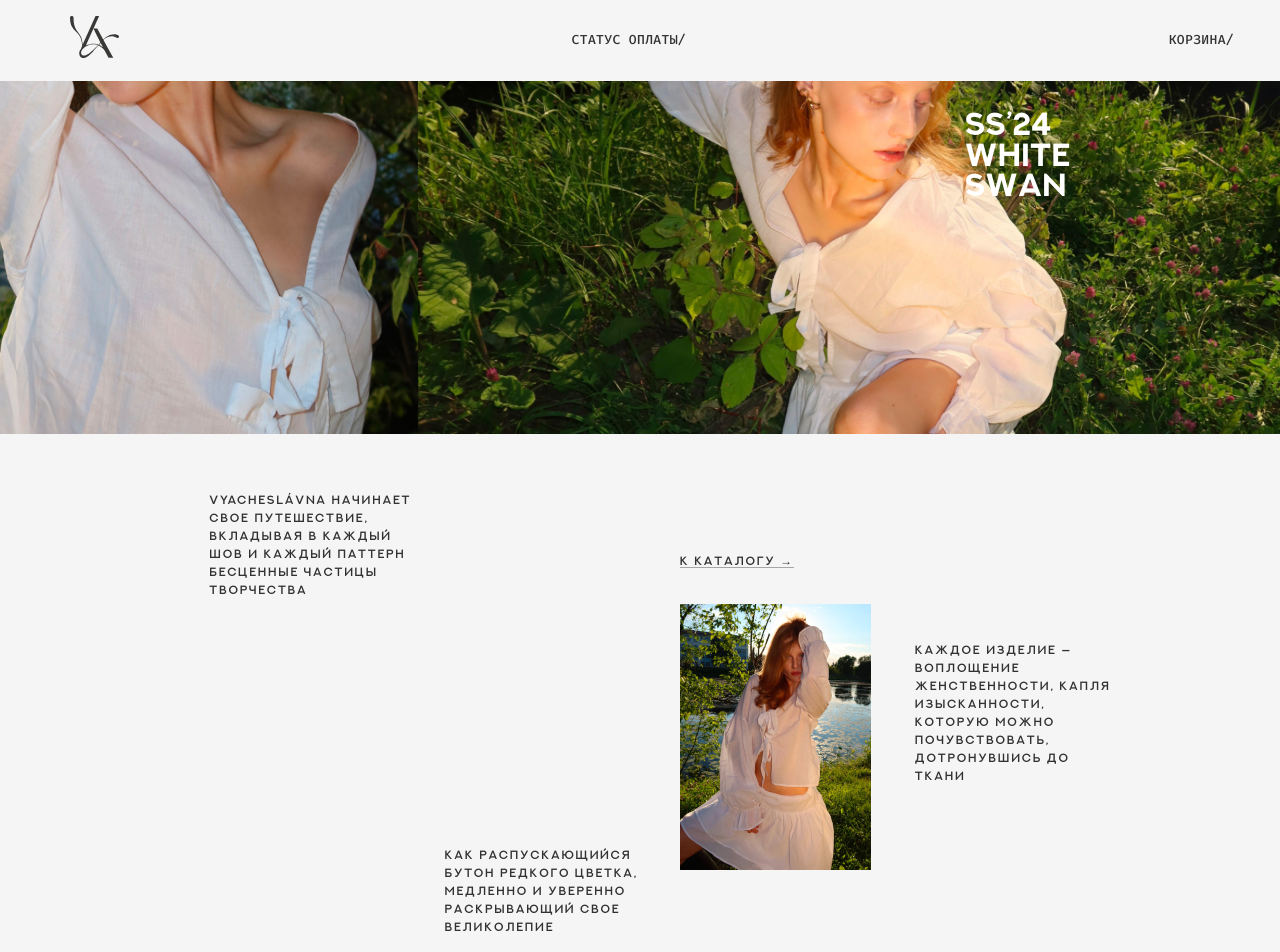
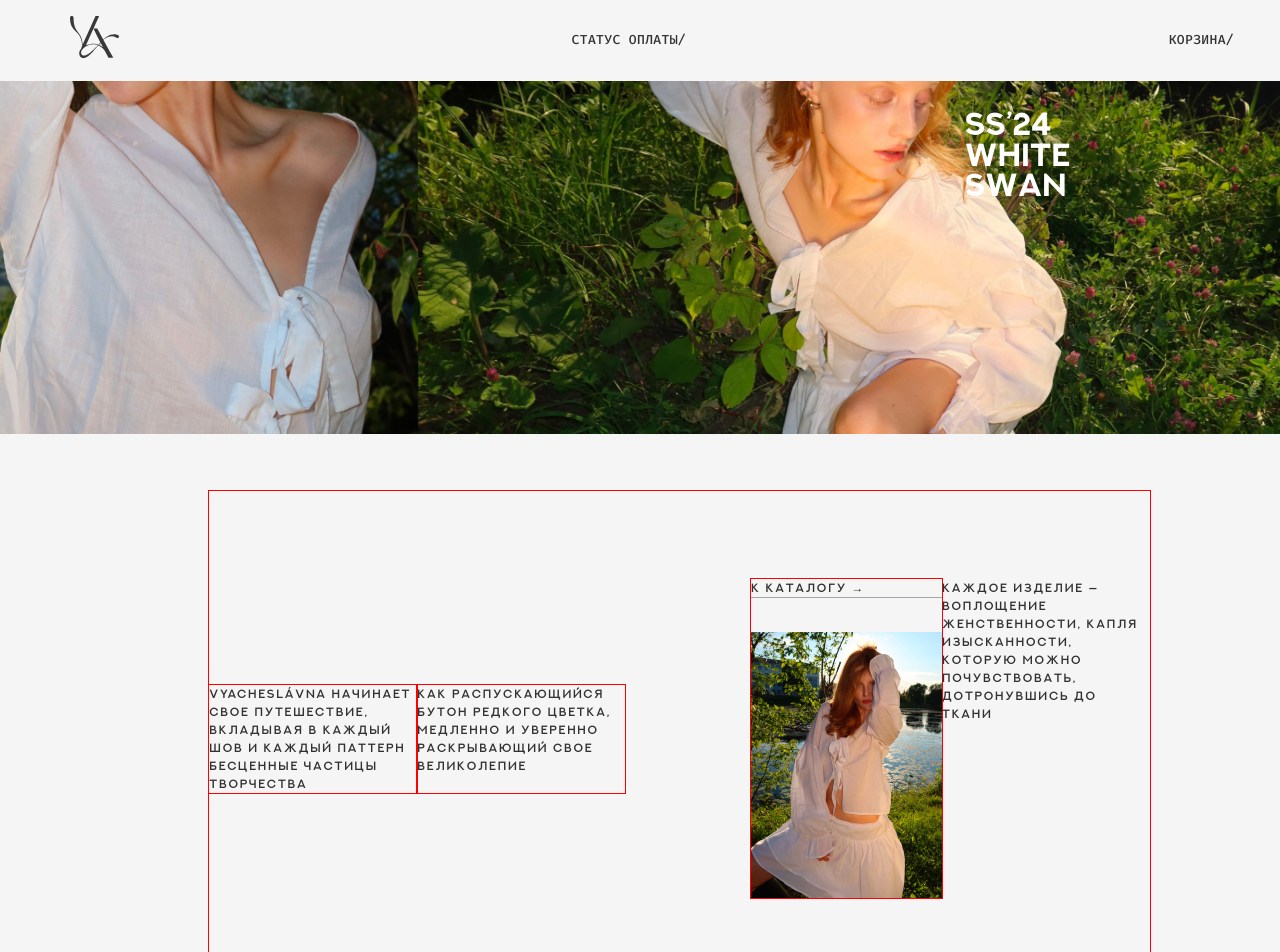
Before and after one commit to yahty01/clothing-store, a React (Create React App) app: page / in a window 1280 px wide. Shown: the top 952 px of the page. Built offline with nearby package versions, Linux system fonts and the light colour scheme; no server answers; the database is empty.

Commit message:
ref: Шрифты

```diff
--- a/src/components/footer/Footer.tsx
+++ b/src/components/footer/Footer.tsx
@@ -29,7 +29,10 @@ export const Footer = (props: Props) => {
 };
 
 const StyledFooter = styled.footer`
-	padding-top: 92px;
+  font-family: 'NEXT ART', sans-serif !important;
+  font-weight: 500;
+  line-height: 1.5;
+  padding-top: 92px;
 	padding-bottom: 38px;
   min-height: 153px;
 	display: flex;
--- a/src/pages/PaymentStatus.tsx
+++ b/src/pages/PaymentStatus.tsx
@@ -3,6 +3,7 @@
 import React, { useState, useEffect } from 'react';
 import axios from "axios";
 import Box from '@mui/material/Box';
+import styled from "styled-components";
 
 
 const PaymentStatus = () => {
@@ -24,6 +25,7 @@ const PaymentStatus = () => {
 
 	return (
 	<Box component="section" sx={{ p: 2, display: 'flex', justifyContent: 'center', flexDirection: 'column', alignItems: 'center', height: '70vh' }}>
+		<StyledDiv>
 			<h1>Статус оплаты</h1>
 			{paymentStatus === null ? (
 				<p>Ожидание оплаты...</p>
@@ -32,8 +34,19 @@ const PaymentStatus = () => {
 			) : (
 				<p style={{ color: 'red' }}>Оплата не удалась.</p>
 			)}
+		</StyledDiv>
+
 	</Box>
 	);
 };
 
 export default PaymentStatus;
+
+const StyledDiv = styled.div`
+	h1 {
+    font-family: "Fira Mono", monospace;
+    font-weight: 300;
+  }
+  font-family: "Fira Mono", monospace;
+  font-weight: 300;
+`
--- a/src/pages/basket/Basket.tsx
+++ b/src/pages/basket/Basket.tsx
@@ -66,6 +66,12 @@ export const Basket = (props: Props) => {
 };
 
 const StyledBasket = styled.div`
+  font-family: 'NEXT ART', sans-serif !important;
+  font-weight: 500;
+  line-height: 1.5;
+  button{
+    font-family: "Fira Code", monospace;
+  }
   height: 100vh;
   display: flex;
   flex-direction: column;
@@ -139,6 +145,7 @@ const SummaryDiv = styled.div`
   display: flex;
   justify-content: center;
   align-items: center;
+  font-family: "Fira Code", monospace;
 `;
 
 export default Basket;
--- a/src/pages/basket/OrderForm.tsx
+++ b/src/pages/basket/OrderForm.tsx
@@ -102,10 +102,17 @@ const OrderForm: React.FC<OrderFormProps> = () => {
 };
 
 const StyledForm = styled.form`
+  font-family: 'NEXT ART', sans-serif !important;
+  font-weight: 500;
+  line-height: 1.5;
   display: flex;
   flex-direction: column;
   align-items: center;
   padding: 20px;
+	button {
+    font-family: "Fira Code", monospace;
+
+  }
 `;
 
 const Field = styled.div`
--- a/src/pages/homePage/layout/catalog/Catalog.tsx
+++ b/src/pages/homePage/layout/catalog/Catalog.tsx
@@ -51,6 +51,8 @@ const Image = styled.img`
 `;
 
 const Title = styled.h3`
+  font-family: "Fira Mono", monospace;
+  font-weight: 500;
   &:hover {
     cursor: pointer;
   }
--- a/src/pages/homePage/layout/catalog/productDetail/ProductDetail.tsx
+++ b/src/pages/homePage/layout/catalog/productDetail/ProductDetail.tsx
@@ -60,7 +60,6 @@ const ProductDetail = ({ products }: ProductDetailProps) => {
 
 	return (
 		<StyledProductDetail>
-			<GlobalStyle />
 			<StyledButton onClick={() => navigate(-1)}>Вернуться</StyledButton>
 			<StyledImageGalleryWrapper onClick={handleImageClick}>
 				<ImageGallery
@@ -85,10 +84,16 @@ const ProductDetail = ({ products }: ProductDetailProps) => {
 };
 
 const StyledProductDetail = styled.div`
+  font-family: 'NEXT ART', sans-serif !important;
+  font-weight: 500;
+  line-height: 1.5;
   display: flex;
   flex-direction: column;
   align-items: center;
   padding: 20px;
+	button{
+		font-family: "Fira Code", monospace;
+	}
 `;
 
 const StyledImageGalleryWrapper = styled.div`
@@ -99,6 +104,7 @@ const StyledImageGalleryWrapper = styled.div`
 
 const Title = styled.h2`
   margin: 20px 0;
+	font-weight: semi-bold;
 `;
 
 const Price = styled.p`
--- a/src/pages/homePage/layout/main/store-description/StoreDescription.tsx
+++ b/src/pages/homePage/layout/main/store-description/StoreDescription.tsx
@@ -6,62 +6,97 @@ import {theme} from "../../../../../styles/theme";
 import Grid from '@mui/material/Unstable_Grid2';
 
 
-type StoreDescriptionProps = {
-
-};
+type StoreDescriptionProps = {};
 export const StoreDescription = (props: StoreDescriptionProps) => {
 	return (
 		<StyledMainDiv>
-			<StyledMainGrid container spacing={0} flexDirection={'row'} justifyContent={'space-between'}>
-				<Grid  xs={12} sm={6} md={4} lg={3} xl={2} alignSelf={'flex-start'}>
-					<p>VYACHESLÁVNA начинает свое путешествие, вкладывая в каждый шов и каждый паттерн бесценные частицы творчества</p>
-				</Grid>
-				<Grid  xs={12} sm={6} md={4} lg={3} xl={2} alignSelf={'flex-end'}>
+			<StyledMainGrid>
+
+				<FirstBigDiv>
+					<div style={{alignItems: "flex-start"}}>
+						<p> VYACHESLÁVNA начинает свое путешествие, вкладывая в каждый шов и каждый паттерн бесценные
+							частицы творчества</p>
+					</div>
+					<div>
 						<p>как распускающийся бутон редкого цветка, медленно и уверенно раскрывающий свое великолепие</p>
-				</Grid>
-				<Grid  xs={12} sm={6} md={4} lg={3} xl={2} alignSelf={'center'}>
+					</div>
+				</FirstBigDiv>
+
+				<SecondBigDiv>
 					<div>
+						<PhotoDescription>
 							<a href="#">К каталогу →</a>
 							<img src={Photo} alt="#"/>
-					</div>			</Grid>
-				<Grid  xs={12} sm={6} md={4} lg={3} xl={2} alignSelf={'center'}>
-					<p >Каждое изделие — воплощение женственности, капля изысканности, которую можно почувствовать, дотронувшись до
+						</PhotoDescription></div>
+					<div>
+						<p>Каждое изделие — воплощение женственности, капля изысканности, которую можно почувствовать, дотронувшись
+							до
 							ткани</p>
-				</Grid>
+					</div>
+
+				</SecondBigDiv>
 			</StyledMainGrid>
 		</StyledMainDiv>
+
 	);
 };
 
-const StyledMainGrid = styled(Grid)`
+const StyledMainDiv = styled.div`
+  outline: 1px red solid;
+  margin-top: 57px;
+  margin-left: calc(314% / (1920 / 100));
+  margin-right: calc(195% / (1920 / 100));
+  min-height: calc(1082px - 529px - 57px);
+`
+
+const StyledMainGrid = styled.div`
+  outline: 1px solid red;
   display: flex;
   font-size: 12px;
-	justify-content: space-around;
+  justify-content: space-between;
   align-items: center;
   font-family: 'NEXT ART', sans-serif !important;
   font-weight: 600;
   line-height: 1.5;
   letter-spacing: 0.15em;
   font-style: normal;
-  min-height: calc(1082px - 529px - 57px - 51px);
+  min-height: calc(1082px - 529px - 57px);
+
   p {
     width: 208px;
   }
+
   div {
     a {
       color: ${theme.mainTextColor};
       border-bottom: ${theme.secondaryTextColor} 0.5px solid;
     }
-		img{
+
+    img {
       margin-top: 34px;
     }
   }
+
   flex-grow: 1;
 `
 
-const StyledMainDiv = styled.div`
-	margin-top: 57px;
-	margin-left: calc(314% / (1920/100));
-	margin-right: calc(195% / (1920/100));
-	min-height: calc(1082px - 529px - 57px);
+const PhotoDescription = styled.div`
+  display: flex;
+  flex-direction: column;
+  width: fit-content;
+  outline: 1px red solid;
 `
+
+const FirstBigDiv = styled.div`
+	div {
+		outline: 1px red solid;
+	}
+	height: 100%;
+	display: flex;
+	justify-content: space-between;
+
+`
+const SecondBigDiv = styled.div`
+	display: flex;
+
+`
```
Lines whose indentation alone changed are shown as unchanged.
